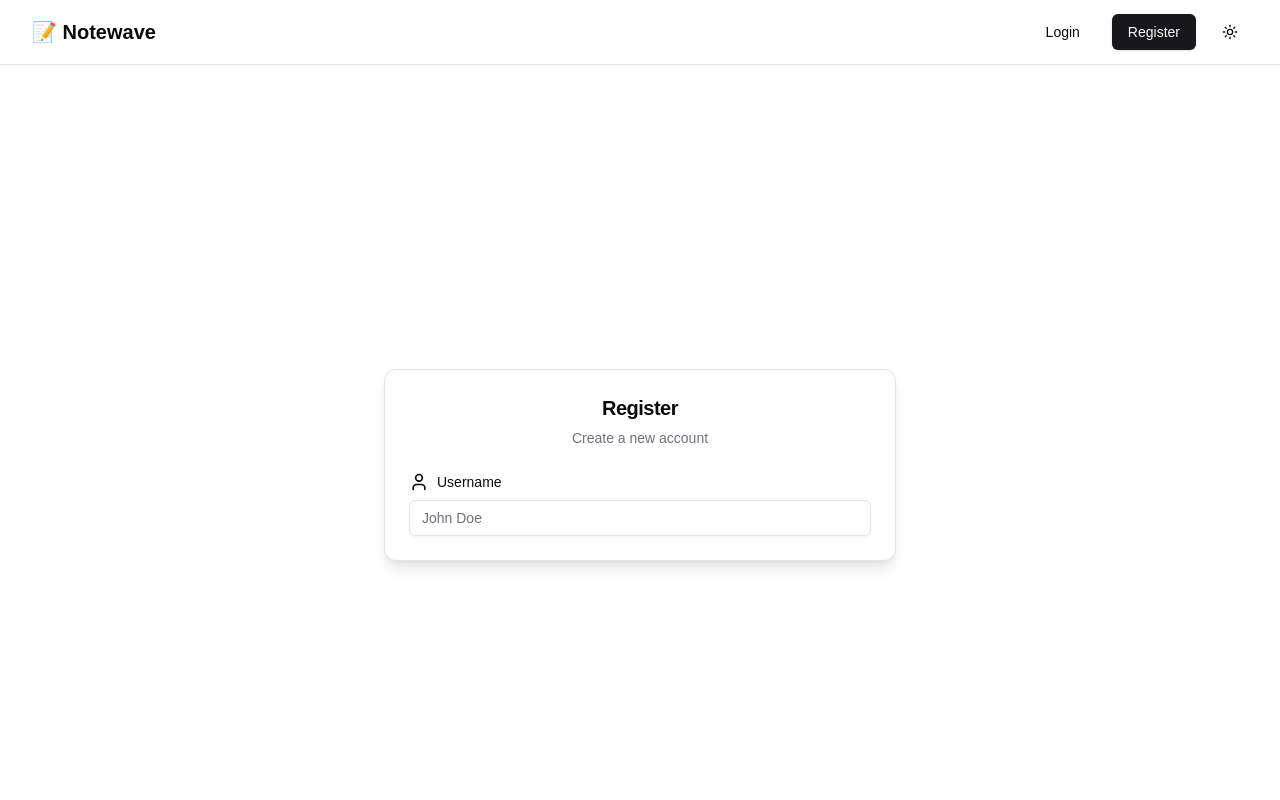
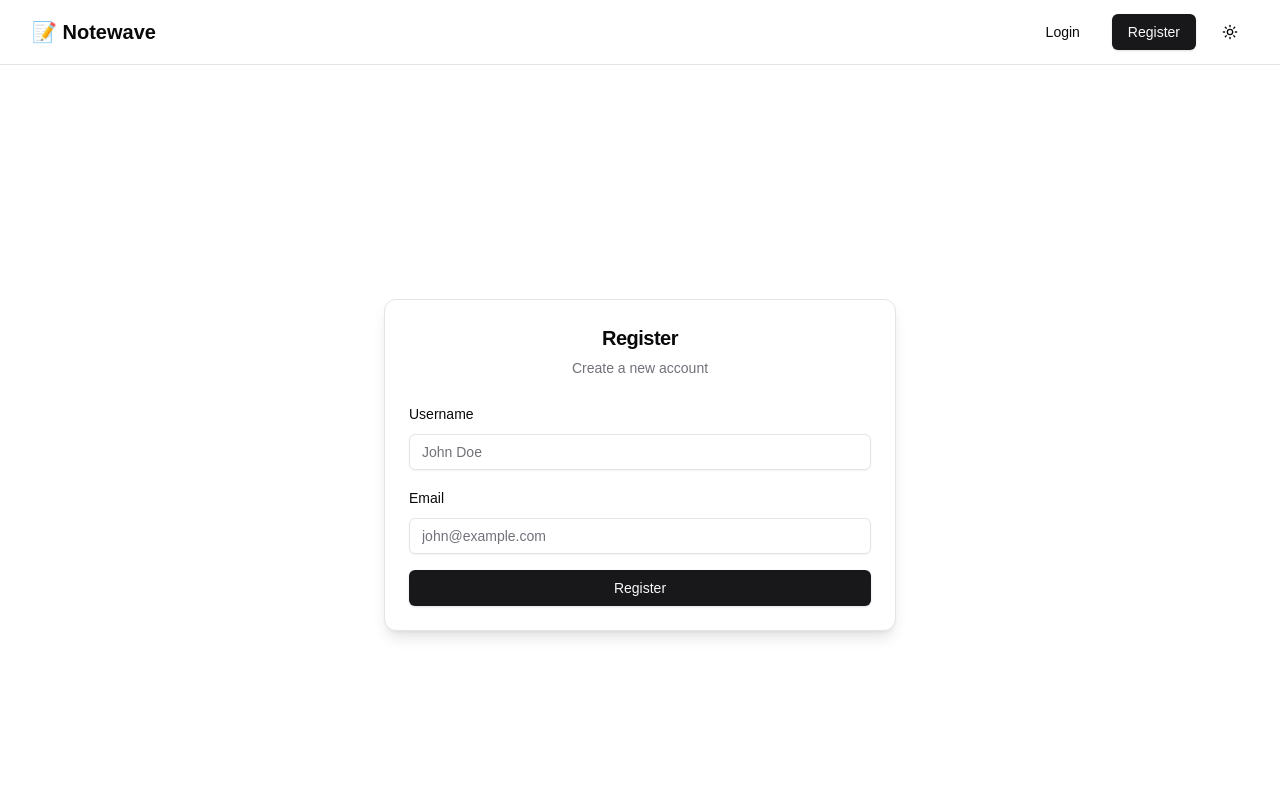
Before and after one commit to Babban33/notewave, a Next.js app: page /register in a window 1280 px wide. Shown: the top 800 px of the page. Built offline with nearby package versions, Linux system fonts and the light colour scheme.

Commit message:
added register button

```diff
--- a/app/(auth-pages)/register/page.tsx
+++ b/app/(auth-pages)/register/page.tsx
@@ -5,9 +5,8 @@ import * as z from "zod";
 import {zodResolver} from "@hookform/resolvers/zod";
 import { Form, FormControl, FormField, FormItem, FormLabel } from "@/components/ui/form";
 import { Input } from "@/components/ui/input";
-import { User } from "lucide-react";
+import { Button } from "@/components/ui/button";
 
-// eslint-disable-next-line @typescript-eslint/no-unused-vars
 const formSchema = z.object({
     username: z
         .string()
@@ -65,22 +64,31 @@ export default function RegisterPage(){
                 </CardHeader>
                 <CardContent>
                     <Form {...form}>
-                        <form onSubmit={form.handleSubmit(onSubmit)}>
+                        <form onSubmit={form.handleSubmit(onSubmit)} className="space-y-4">
                             <FormField
                                 name="username"
                                 render={({field})=>(
                                     <FormItem>
-                                        <FormLabel>
-                                            <div className="flex items-center">
-                                                <User className="mr-2" size={20}/>
-                                                Username
-                                            </div></FormLabel>
+                                        <FormLabel> Username </FormLabel>
                                         <FormControl>
                                             <Input placeholder="John Doe" {...field} autoComplete="name"/>
                                         </FormControl>
                                     </FormItem>
                                 )}
                             />
+                            <FormField
+                                control={form.control}
+                                name="email"
+                                render={({ field }) => (
+                                    <FormItem>
+                                        <FormLabel>Email</FormLabel>
+                                        <FormControl>
+                                            <Input type="email" placeholder="john@example.com" {...field} autoComplete="email"/>
+                                        </FormControl>
+                                    </FormItem>
+                                )}
+                            />
+                            <Button type="submit" className="w-full">Register</Button>
                         </form>
                     </Form>
                 </CardContent>
```
